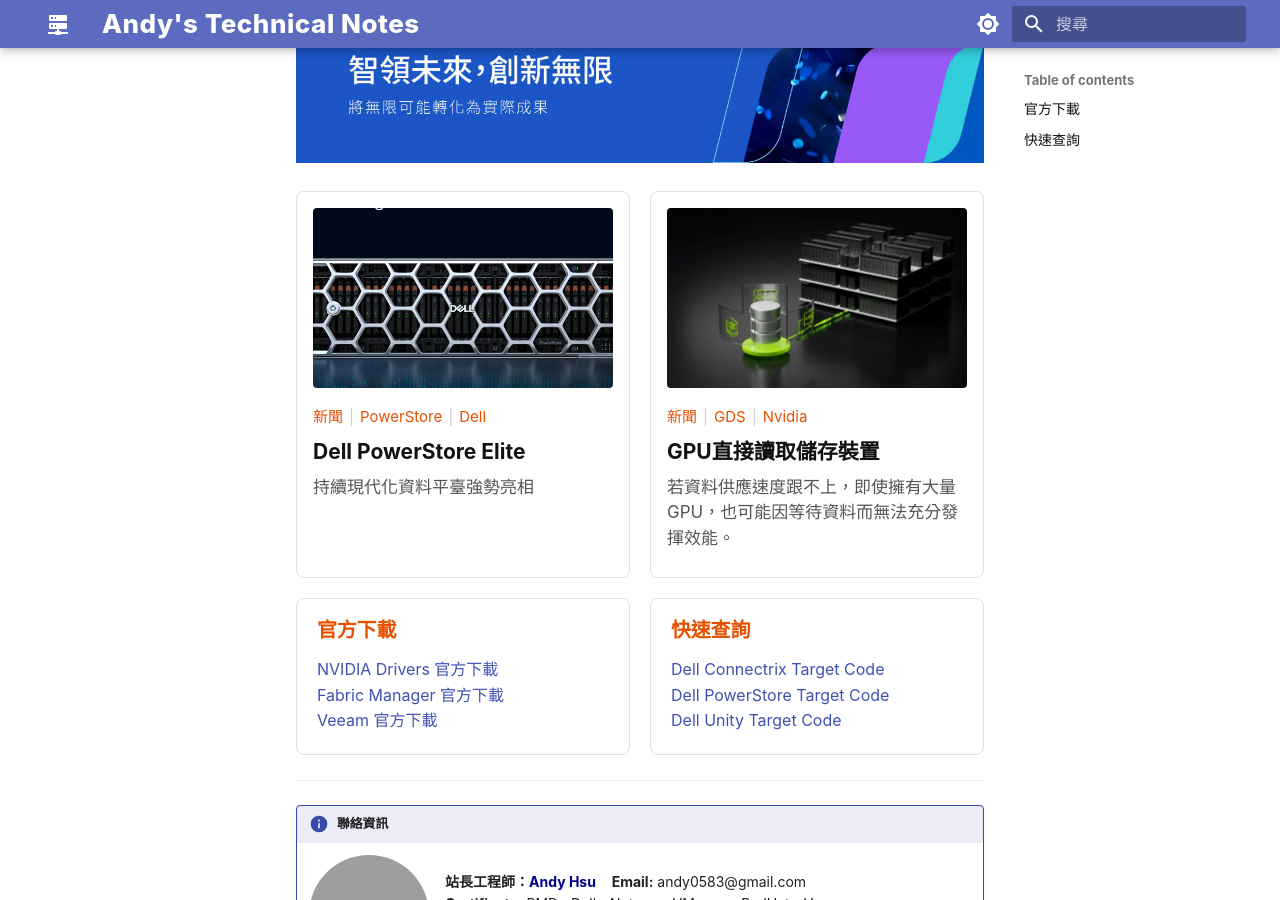
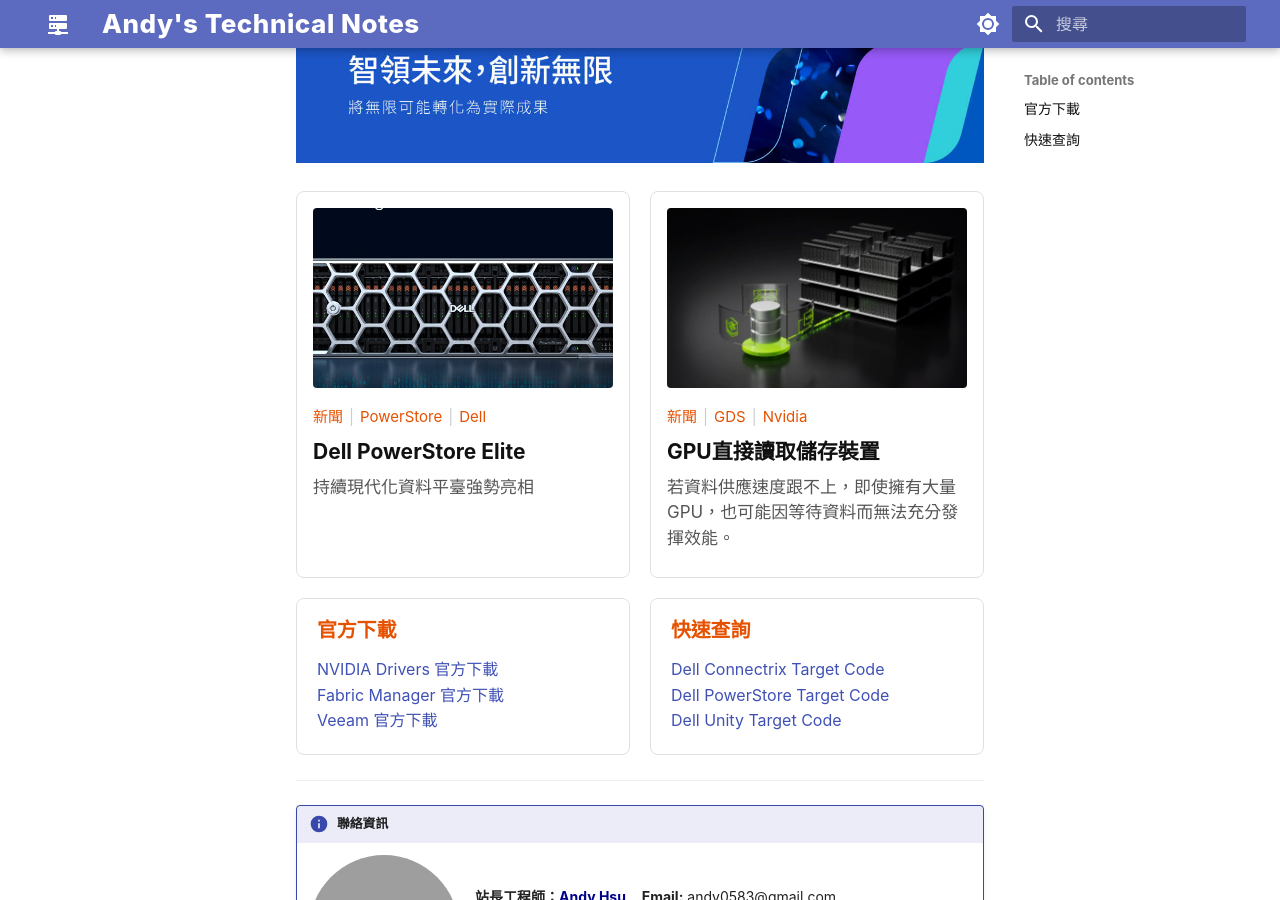
Before and after one commit to Andy0583/Metaage, an MkDocs documentation site: the page built from docs/index.md, in a window 1280 px wide and 900 px high, scrolled down 344 px. Built offline with MkDocs 1.6.1 and Material for MkDocs 9.7.7, drawn with Linux system fonts in a browser that asks for light colours; grey boxes are pictures that could not be loaded.

Commit message:
Increase logo size in contact info
Updated logo image size in contact information section.

```diff
--- a/docs/index.md
+++ b/docs/index.md
@@ -41,7 +41,7 @@
 ---
 !!! info "聯絡資訊"
     <div style="display: flex; align-items: center; gap: 16px;">
-      <img src="images/logo.png" alt="Andy Hsu" style="width: 120px; height: 120px; border-radius: 50%; object-fit: cover; flex-shrink: 0;">
+      <img src="images/logo.png" alt="Andy Hsu" style="width: 150px; height: 150px; border-radius: 50%; object-fit: cover; flex-shrink: 0;">
       <div style="font-size: 0.7rem;">
       **站長工程師：<font color="#00008B">Andy Hsu</font>** &nbsp;&nbsp; **Email:** andy0583@gmail.com<br>
       **Certificate:** PMP、Dell、Netapp、VMware、RedHat、Veeam<br>
```
